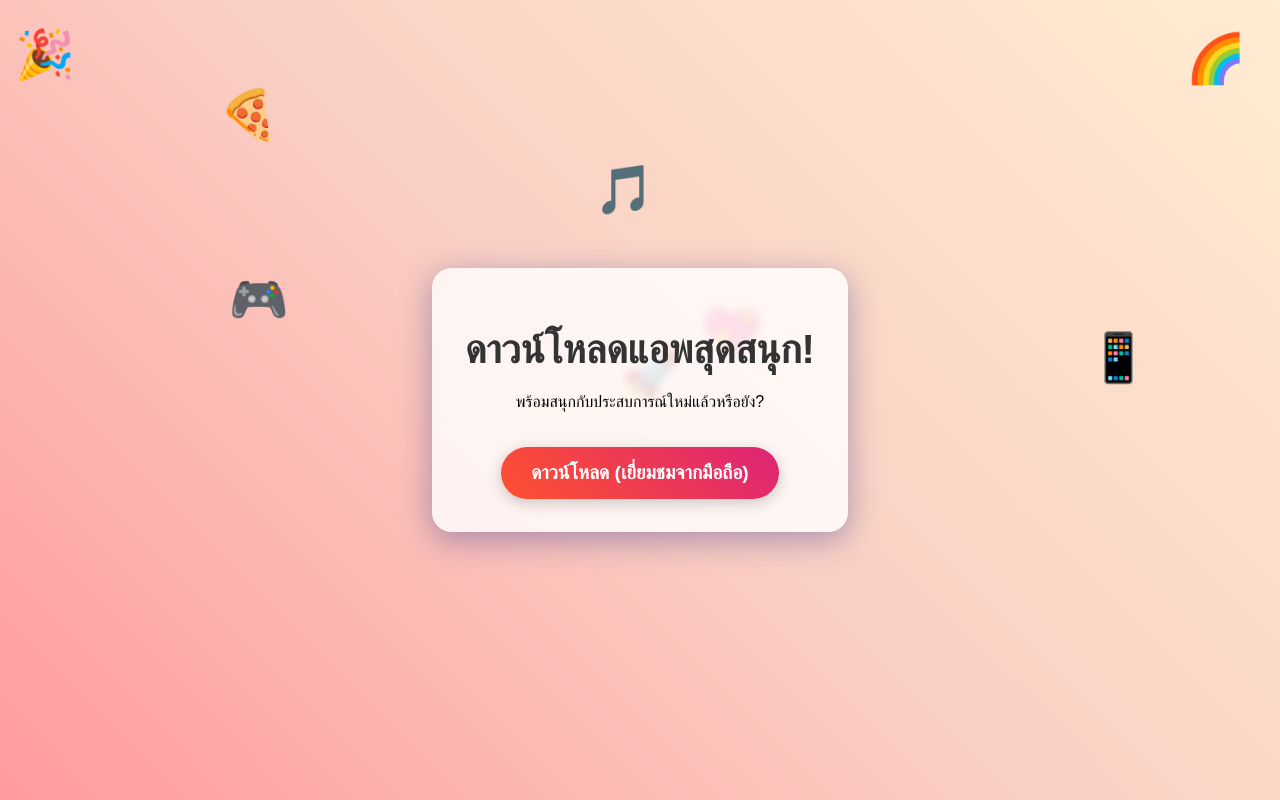
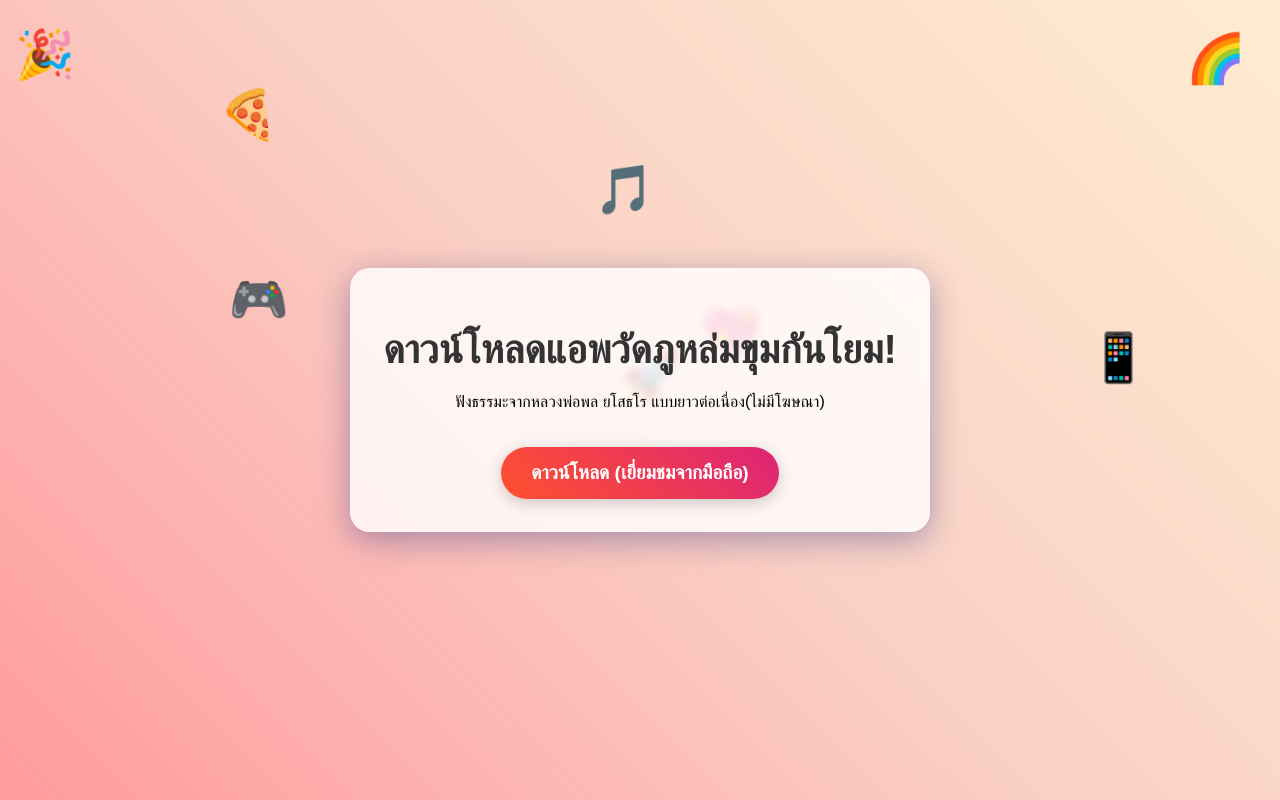
Before and after one commit to upseo29/watpu, a plain HTML site: page index.html in a window 1280 px wide. Drawn offline with Linux system fonts and the light colour scheme.

Commit message:
Update index.html

```diff
--- a/index.html
+++ b/index.html
@@ -3,7 +3,7 @@
 <head>
     <meta charset="UTF-8">
     <meta name="viewport" content="width=device-width, initial-scale=1.0">
-    <title>ดาวน์โหลดแอพสุดสนุก!</title>
+    <title>หลวงพ่อพล ยโสธโร วัดหล่มขุม!</title>
     <style>
         body {
             font-family: 'Arial', sans-serif;
@@ -62,8 +62,8 @@
 </head>
 <body>
     <div class="container">
-        <h1>ดาวน์โหลดแอพสุดสนุก!</h1>
-        <p>พร้อมสนุกกับประสบการณ์ใหม่แล้วหรือยัง?</p>
+        <h1>ดาวน์โหลดแอพวัดภูหล่มขุมกันโยม!</h1>
+        <p>ฟังธรรมะจากหลวงพ่อพล ยโสธโร แบบยาวต่อเนื่อง(ไม่มีโฆษณา)</p>
         <a id="downloadButton" href="#">ดาวน์โหลดเลย!</a>
     </div>
 
```
